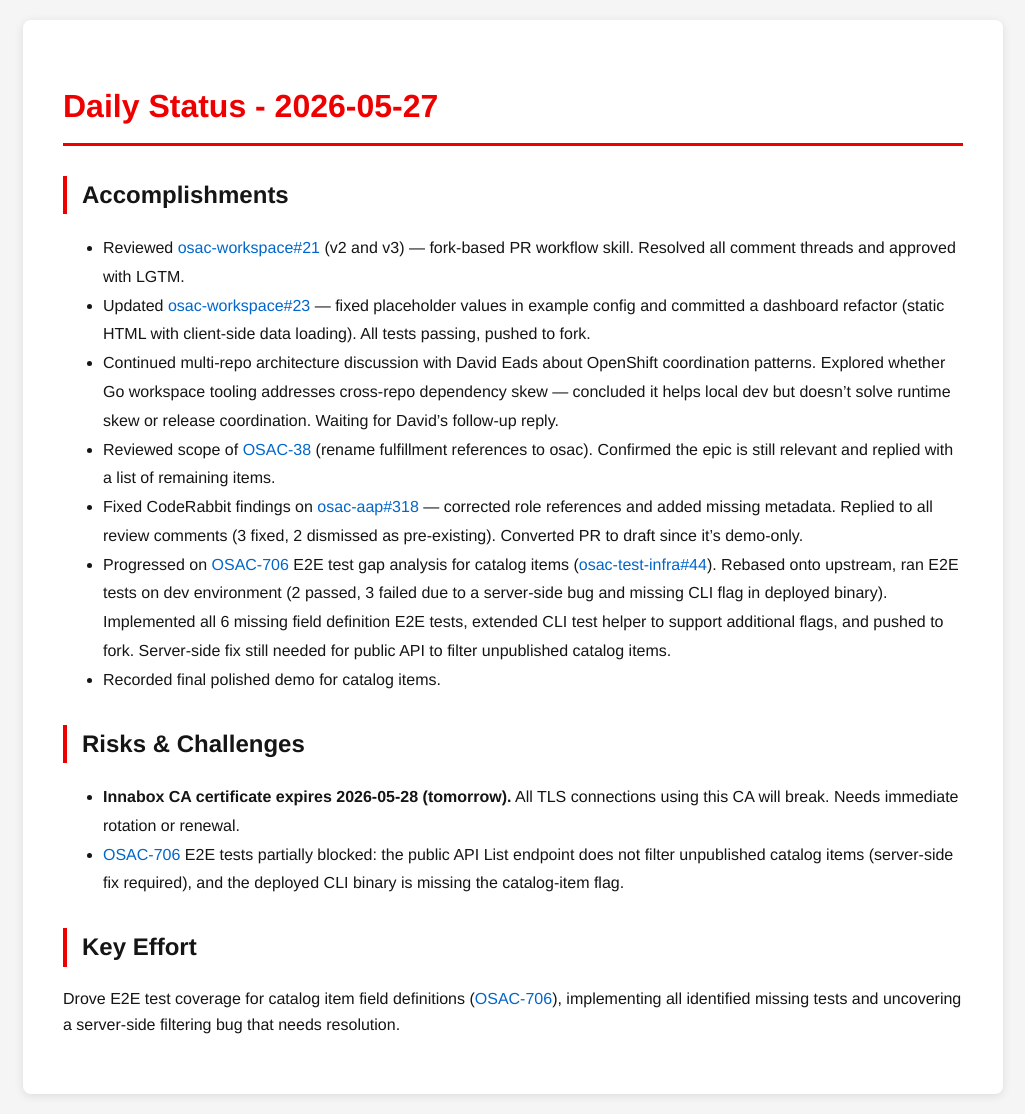
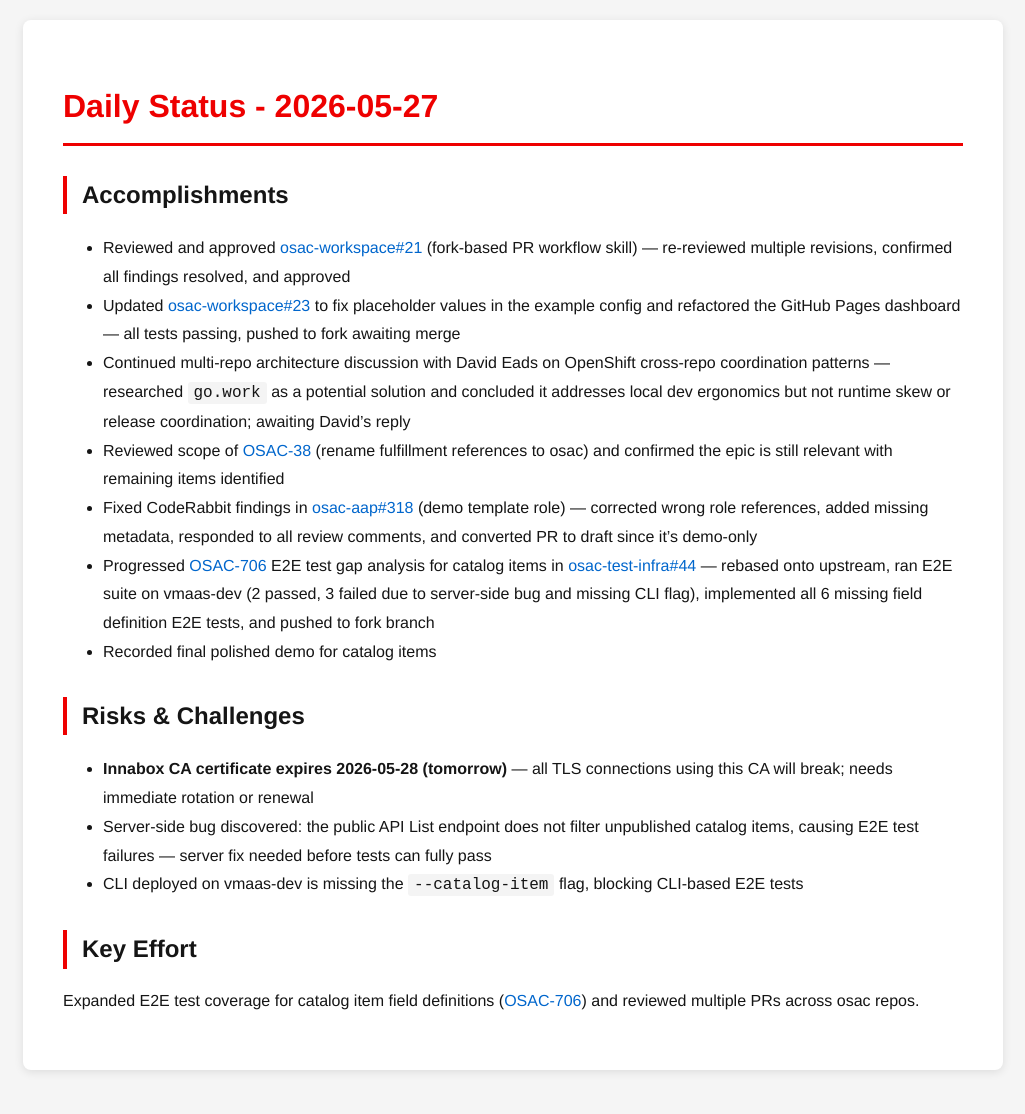
Before and after one commit to tzvatot/daily-status, a Jekyll site: the page built from 2026-05-27.md, in a window 1280 px wide. Shown: the whole page, without its empty margins (127-1152 px from the left). Built offline with Jekyll 4.4.1, drawn with Linux system fonts in a browser that asks for light colours; after the commit the page ends 1090 px from its top, so only the background shows below that.

Commit message:
Daily status update - 2026-05-27

```diff
--- a/2026-05-27.md
+++ b/2026-05-27.md
@@ -7,20 +7,18 @@
 # Daily Status - 2026-05-27
 
 ## Accomplishments
-
-- Reviewed [osac-workspace#21](https://github.com/osac-project/osac-workspace/pull/21) (v2 and v3) — fork-based PR workflow skill. Resolved all comment threads and approved with LGTM.
-- Updated [osac-workspace#23](https://github.com/osac-project/osac-workspace/pull/23) — fixed placeholder values in example config and committed a dashboard refactor (static HTML with client-side data loading). All tests passing, pushed to fork.
-- Continued multi-repo architecture discussion with David Eads about OpenShift coordination patterns. Explored whether Go workspace tooling addresses cross-repo dependency skew — concluded it helps local dev but doesn't solve runtime skew or release coordination. Waiting for David's follow-up reply.
-- Reviewed scope of [OSAC-38](https://redhat.atlassian.net/browse/OSAC-38) (rename fulfillment references to osac). Confirmed the epic is still relevant and replied with a list of remaining items.
-- Fixed CodeRabbit findings on [osac-aap#318](https://github.com/osac-project/osac-aap/pull/318) — corrected role references and added missing metadata. Replied to all review comments (3 fixed, 2 dismissed as pre-existing). Converted PR to draft since it's demo-only.
-- Progressed on [OSAC-706](https://redhat.atlassian.net/browse/OSAC-706) E2E test gap analysis for catalog items ([osac-test-infra#44](https://github.com/osac-project/osac-test-infra/pull/44)). Rebased onto upstream, ran E2E tests on dev environment (2 passed, 3 failed due to a server-side bug and missing CLI flag in deployed binary). Implemented all 6 missing field definition E2E tests, extended CLI test helper to support additional flags, and pushed to fork. Server-side fix still needed for public API to filter unpublished catalog items.
-- Recorded final polished demo for catalog items.
+- Reviewed and approved [osac-workspace#21](https://github.com/osac-project/osac-workspace/pull/21) (fork-based PR workflow skill) — re-reviewed multiple revisions, confirmed all findings resolved, and approved
+- Updated [osac-workspace#23](https://github.com/osac-project/osac-workspace/pull/23) to fix placeholder values in the example config and refactored the GitHub Pages dashboard — all tests passing, pushed to fork awaiting merge
+- Continued multi-repo architecture discussion with David Eads on OpenShift cross-repo coordination patterns — researched `go.work` as a potential solution and concluded it addresses local dev ergonomics but not runtime skew or release coordination; awaiting David's reply
+- Reviewed scope of [OSAC-38](https://redhat.atlassian.net/browse/OSAC-38) (rename fulfillment references to osac) and confirmed the epic is still relevant with remaining items identified
+- Fixed CodeRabbit findings in [osac-aap#318](https://github.com/osac-project/osac-aap/pull/318) (demo template role) — corrected wrong role references, added missing metadata, responded to all review comments, and converted PR to draft since it's demo-only
+- Progressed [OSAC-706](https://redhat.atlassian.net/browse/OSAC-706) E2E test gap analysis for catalog items in [osac-test-infra#44](https://github.com/osac-project/osac-test-infra/pull/44) — rebased onto upstream, ran E2E suite on vmaas-dev (2 passed, 3 failed due to server-side bug and missing CLI flag), implemented all 6 missing field definition E2E tests, and pushed to fork branch
+- Recorded final polished demo for catalog items
 
 ## Risks & Challenges
-
-- **Innabox CA certificate expires 2026-05-28 (tomorrow).** All TLS connections using this CA will break. Needs immediate rotation or renewal.
-- [OSAC-706](https://redhat.atlassian.net/browse/OSAC-706) E2E tests partially blocked: the public API List endpoint does not filter unpublished catalog items (server-side fix required), and the deployed CLI binary is missing the catalog-item flag.
+- **Innabox CA certificate expires 2026-05-28 (tomorrow)** — all TLS connections using this CA will break; needs immediate rotation or renewal
+- Server-side bug discovered: the public API List endpoint does not filter unpublished catalog items, causing E2E test failures — server fix needed before tests can fully pass
+- CLI deployed on vmaas-dev is missing the `--catalog-item` flag, blocking CLI-based E2E tests
 
 ## Key Effort
-
-Drove E2E test coverage for catalog item field definitions ([OSAC-706](https://redhat.atlassian.net/browse/OSAC-706)), implementing all identified missing tests and uncovering a server-side filtering bug that needs resolution.
+Expanded E2E test coverage for catalog item field definitions ([OSAC-706](https://redhat.atlassian.net/browse/OSAC-706)) and reviewed multiple PRs across osac repos.
```
